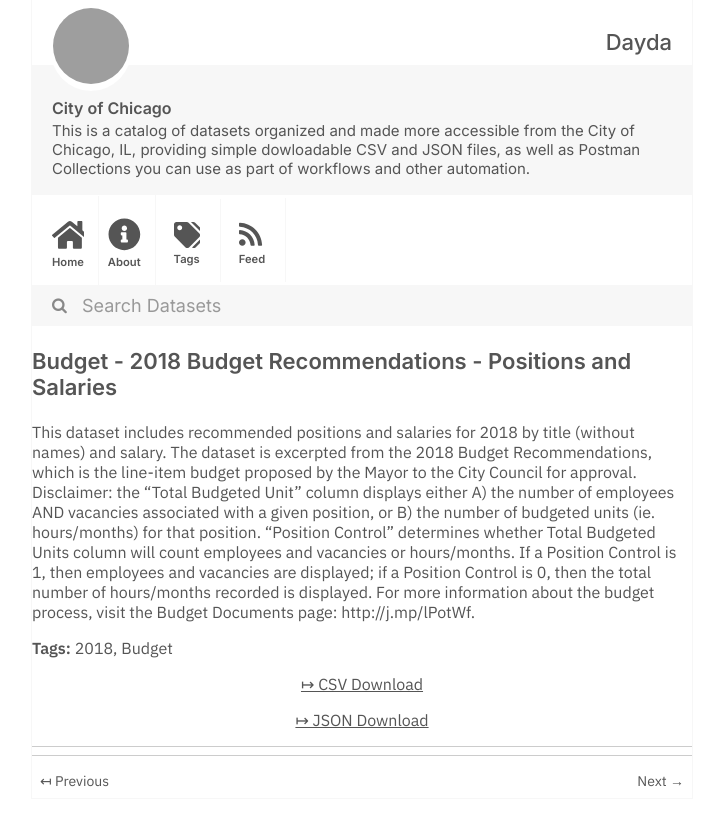
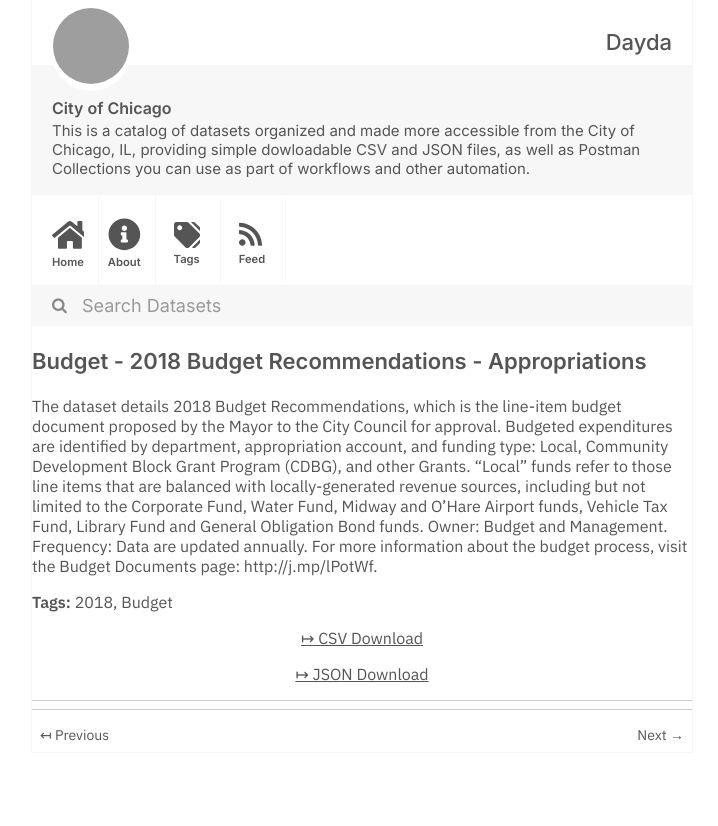
Before and after one commit to dayda-entities/city-of-chicago, a Jekyll site: the page built from _posts/2020-11-10-budget-2018-budget-recommendat.md, in a window 1280 px wide, cut to the strip 0-826 px from the top of the page. Shown: the whole strip, without its empty margins (278-996 px from the left). Built offline with Jekyll 4.4.1, drawn with Linux system fonts in a browser that asks for light colours; grey boxes are pictures that could not be loaded.

Commit message:
Publish Data

```diff
--- a/_posts/2020-11-10-budget-2018-budget-recommendat.md
+++ b/_posts/2020-11-10-budget-2018-budget-recommendat.md
@@ -1,7 +1,7 @@
 ---
-title: Budget - 2018 Budget Recommendations - Positions and Salaries
-created: '2020-11-10T16:54:41.793862'
-modified: '2020-11-10T16:54:41.793872'
+title: Budget - 2018 Budget Recommendations - Appropriations
+created: '2020-11-10T16:55:29.615563'
+modified: '2020-11-10T16:55:29.615570'
 state: active
 type: dataset
 tags:
@@ -10,10 +10,10 @@ tags:
 groups:
   - Local Government
 csv_url: >-
-  https://data.cityofchicago.org/api/views/bjmn-bz46/rows.csv?accessType=DOWNLOAD
+  https://data.cityofchicago.org/api/views/ukkz-mip9/rows.csv?accessType=DOWNLOAD
 json_url: >-
-  https://data.cityofchicago.org/api/views/bjmn-bz46/rows.json?accessType=DOWNLOAD
+  https://data.cityofchicago.org/api/views/ukkz-mip9/rows.json?accessType=DOWNLOAD
 layout: post
 
 ---
-This dataset includes recommended positions and salaries for 2018 by title (without names) and salary. The dataset is excerpted from the 2018 Budget Recommendations, which is the line-item budget proposed by the Mayor to the City Council for approval. Disclaimer: the “Total Budgeted Unit” column displays either A) the number of employees AND vacancies associated with a given position, or B) the number of budgeted units (ie. hours/months) for that position. “Position Control” determines whether Total Budgeted Units column will count employees and vacancies or hours/months. If a Position Control is 1, then employees and vacancies are displayed; if a Position Control is 0, then the total number of hours/months recorded is displayed. For more information about the budget process, visit the Budget Documents page: http://j.mp/lPotWf.
+The dataset details 2018 Budget Recommendations, which is the line-item budget document proposed by the Mayor to the City Council for approval. Budgeted expenditures are identified by department, appropriation account, and funding type: Local, Community Development Block Grant Program (CDBG), and other Grants. “Local” funds refer to those line items that are balanced with locally-generated revenue sources, including but not limited to the Corporate Fund, Water Fund, Midway and O’Hare Airport funds, Vehicle Tax Fund, Library Fund and General Obligation Bond funds. Owner: Budget and Management. Frequency: Data are updated annually. For more information about the budget process, visit the Budget Documents page: http://j.mp/lPotWf.
```
